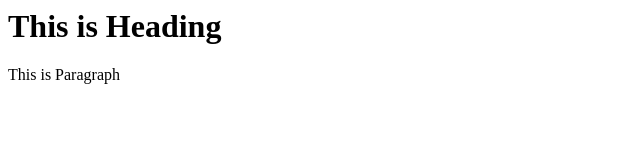
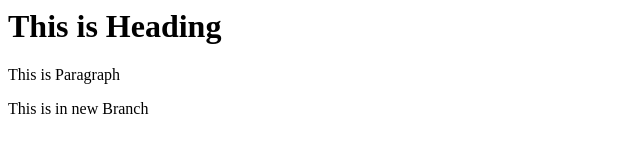
Before and after one commit to abinashshubham/localrepo, a plain HTML site: page index.html in a window 1280 px wide. Shown: the whole page, without its empty margins (0-640 px from the left). Drawn offline with Linux system fonts and the light colour scheme.

Commit message:
Adding in newbranch

```diff
--- a/index.html
+++ b/index.html
@@ -1,2 +1,4 @@
 <h1>This is Heading</h1>
 <p>This is Paragraph</p>
+
+<p>This is in new Branch</p>
```
